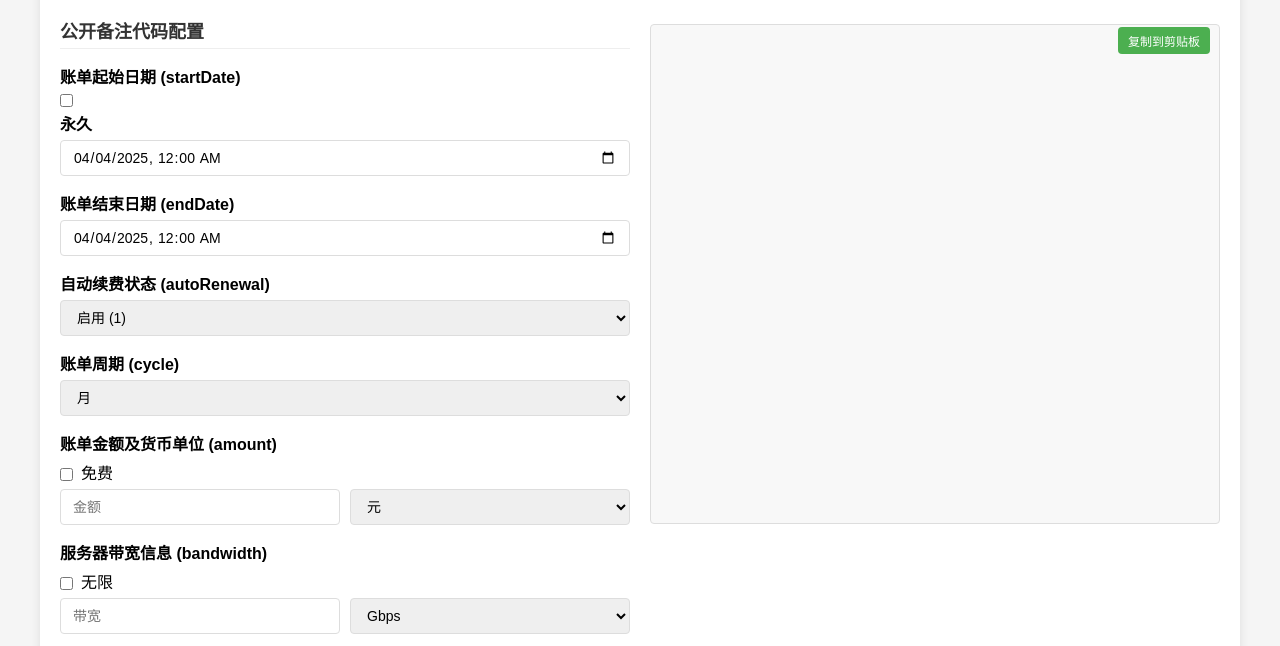
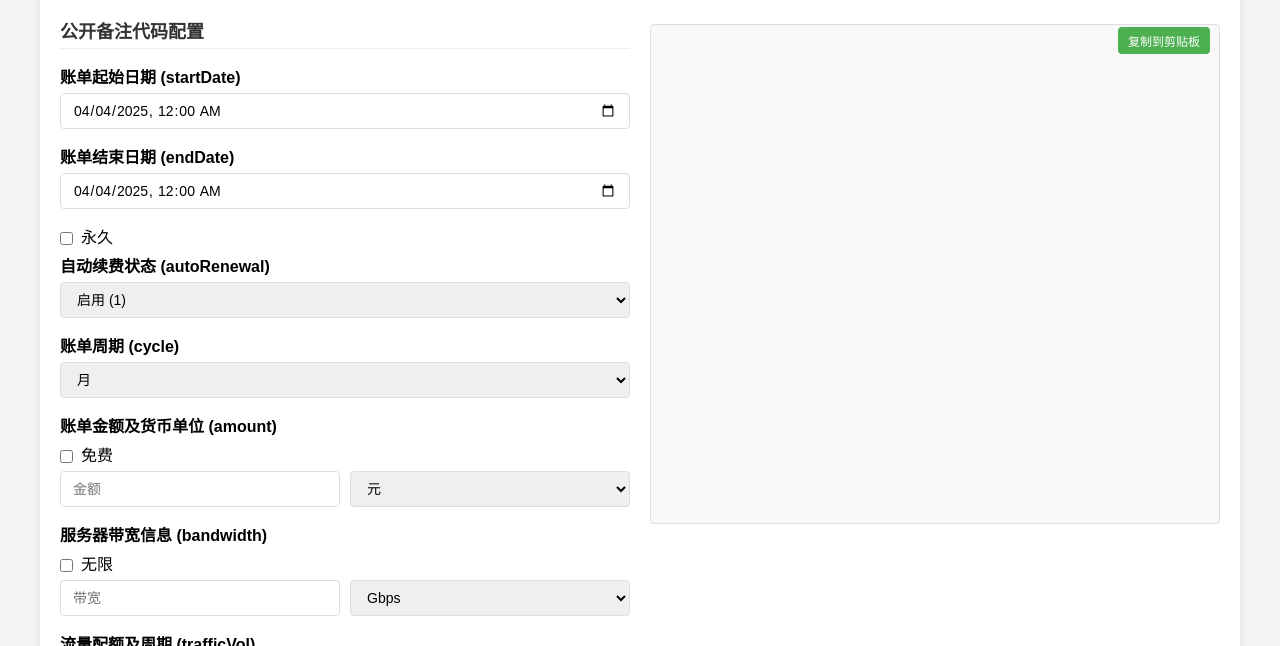
Before and after one commit to frankiejun/nzcfg, a plain HTML site: page index.html in a window 1280 px wide. Shown: the part 77-723 px from the top of the page. Drawn offline with nearby package versions, Linux system fonts and the light colour scheme.

Commit message:
永久 改成 勾选框

```diff
--- a/index.html
+++ b/index.html
@@ -419,8 +419,6 @@
 
                     <div class="form-group">
                         <label>账单起始日期 (startDate)</label>
-                        <input type="checkbox" id="permanentCheckbox" onclick="setPermanentEndDate()"> <label
-                            for="permanentCheckbox">永久</label>
                         <input type="datetime-local" id="startDate">
                     </div>
 
@@ -428,7 +426,10 @@
                         <label>账单结束日期 (endDate)</label>
                         <input type="datetime-local" id="endDate">
                     </div>
-
+                    <div class="checkbox-group">
+                        <input type="checkbox" id="permanentCheckbox" onclick="setPermanentEndDate()">
+                        <label for="permanentCheckbox" style="font-weight:normal;">永久</label>
+                    </div>
                     <div class="form-group">
                         <label>自动续费状态 (autoRenewal)</label>
                         <select id="autoRenewal">
@@ -746,8 +747,16 @@
 
     <script>
         function setPermanentEndDate() {
-            // 设置“永久”按钮点击后结束日期为“2099年12月31日”
-            document.getElementById('endDate').value = '2099-12-31T23:59';
+            const checkbox = document.getElementById('permanentCheckbox');
+            const endDateInput = document.getElementById('endDate');
+
+            if (checkbox.checked) {
+                // 设置结束日期为“2099年12月31日”如果勾选了“永久”
+                endDateInput.value = '2099-12-31T23:59';
+                endDateInput.disabled = true;  // 禁用日期选择器
+            } else {
+                endDateInput.disabled = false;  // 启用日期选择器
+            }
         }
         function formatDateWithTimezone(dateTimeString) {
             return dateTimeString + ":00+08:00";
```
